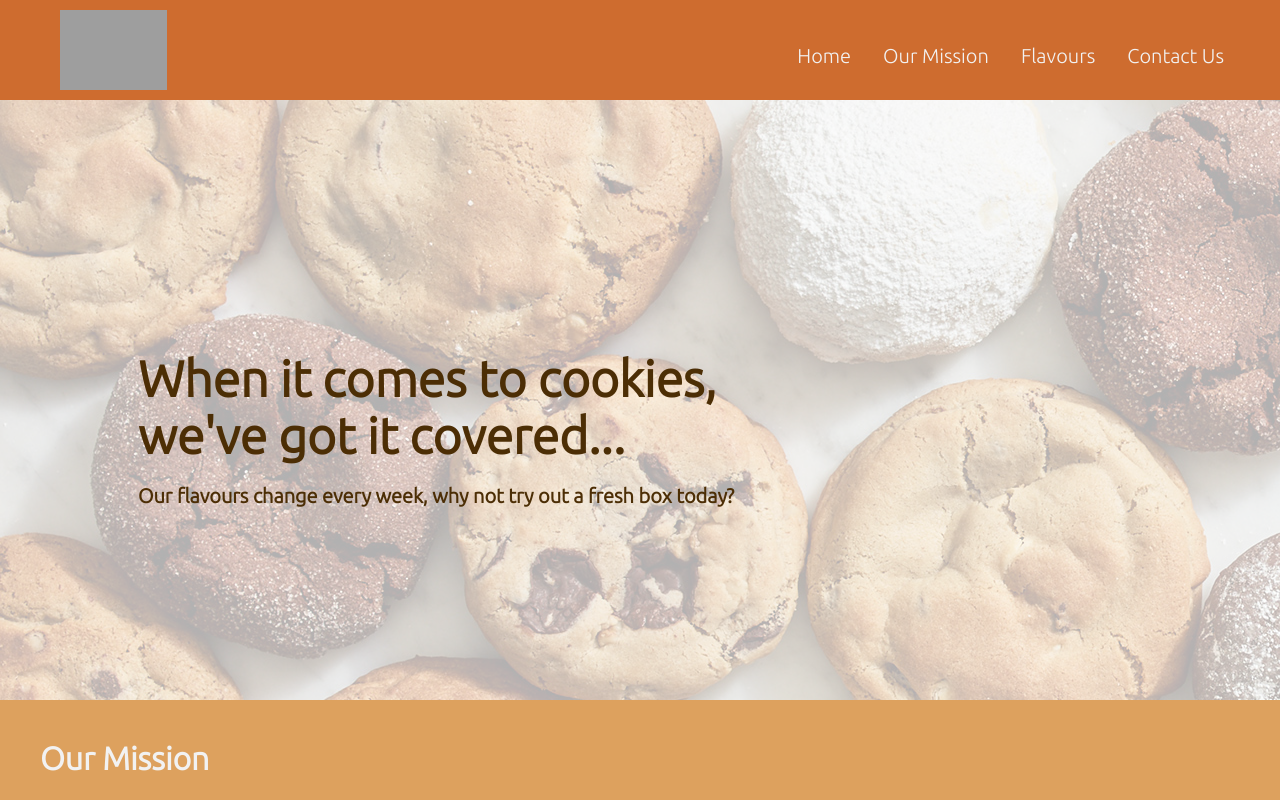
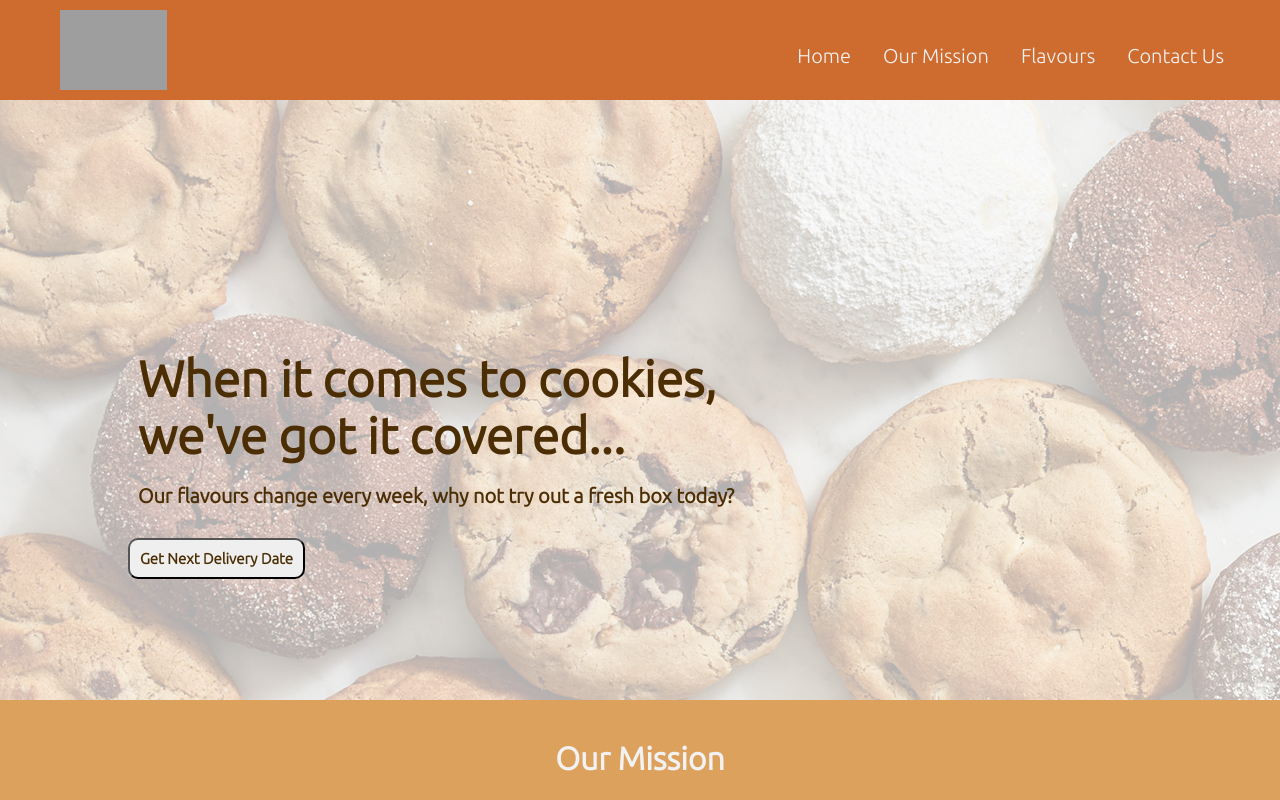
Before and after one commit to dervla-hynes/react-demo-project, a React app: page / in a window 1280 px wide. Shown: the top 800 px of the page. Built offline with nearby package versions, Linux system fonts and the light colour scheme; grey boxes are pictures that could not be loaded.

Commit message:
Add date to header

```diff
--- /dev/null
+++ b/src/components/custom-date/CustomDate.scss
@@ -0,0 +1,19 @@
+@import "../../App.scss";
+
+#customDate {
+    color: $tertiary-color;
+
+    button {
+        color: $tertiary-color;
+        font-size: 15px;
+        padding: 10px;
+        border-radius: 10px;
+        box-shadow: none;
+        font-weight: bold;
+        cursor: pointer;
+    }
+
+    p {
+        padding: 10px;
+    }
+}
--- /dev/null
+++ b/src/components/custom-date/CustomDate.tsx
@@ -0,0 +1,31 @@
+import * as React from 'react';
+import './CustomDate.scss';
+
+export const CustomDate: React.FC = () => {
+    const [date, setDate] = React.useState("");
+
+    const getDate = () => {
+        let myDate = new Date();
+        switch (myDate.getDay()) {
+            case 5:
+                myDate.setDate(myDate.getDate() + 3);
+                break;
+            case 6:
+                myDate.setDate(myDate.getDate() + 2);
+                break;
+            default:
+                myDate.setDate(myDate.getDate() + 1);
+                break;
+        }
+        setDate(myDate.toDateString());
+    }
+
+    return (
+        <div id="customDate">
+            <p>{date}</p>
+            <button onClick={getDate}>Get Next Delivery Date</button>
+        </div>
+    )
+}
+
+CustomDate.displayName = "CustomDate";
--- a/src/components/footer/Footer.scss
+++ b/src/components/footer/Footer.scss
@@ -5,7 +5,7 @@
     padding: 45px 20px;
     font-size: 15px;
     color: #737373;
-    height: 50px;
+    height: 30px;
     display: flex;
 
     #spacer {
--- a/src/components/header/Header.tsx
+++ b/src/components/header/Header.tsx
@@ -1,3 +1,4 @@
+import { CustomDate } from '@components/custom-date/CustomDate';
 import * as React from 'react';
 import './Header.scss';
 
@@ -16,6 +17,7 @@ export const Header: React.FC<HeaderProps> = ({text}) => {
             <div id="content">
                 <h1>{text}</h1>
                 <p>Our flavours change every week, why not try out a fresh box today?</p>
+                <CustomDate />
             </div>
         </div>
     )
--- a/src/components/section/Section.scss
+++ b/src/components/section/Section.scss
@@ -4,4 +4,9 @@
     background-color: $secondary-color;
     margin: 0px;
     padding: 40px;
+    height: 300px;
+
+    h1 {
+        text-align: center;
+    }
 }
```
Also changed, not shown: src/components/miscelaneous/CustomDate.tsx (deleted, +0 -25 lines), src/components/miscelaneous/FruitLoops.tsx (deleted, +0 -18 lines), 1 other file (tests, documents, lock files or other folders).
